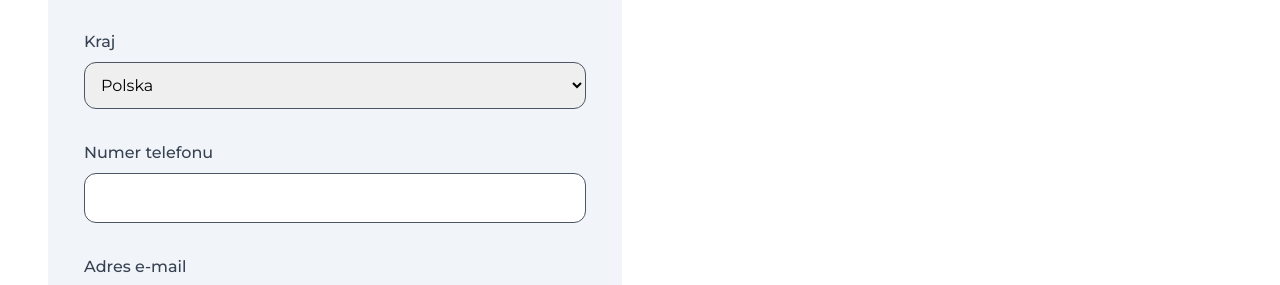
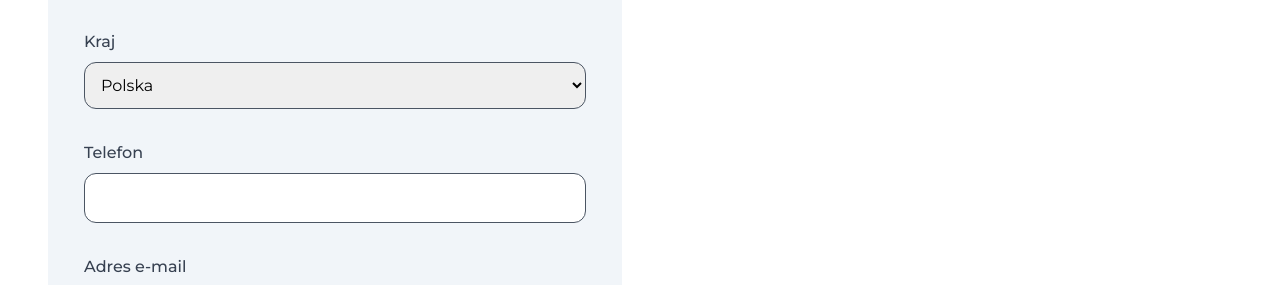
Before and after one commit to kpietryga/react_store, a React (Vite) app: page /checkout in a window 1280 px wide. Shown: the part 1047-1332 px from the top of the page. Built offline with nearby package versions, Linux system fonts and the light colour scheme.

Commit message:
Add tel to Checkout.tsx

```diff
--- a/src/components/pages/Checkout.tsx
+++ b/src/components/pages/Checkout.tsx
@@ -13,6 +13,8 @@ const Checkout: React.FC = () => {
     const [city, setCity] = useState("");
     const [postCode, setPostCode] = useState("");
     const [additional, setAdditional] = useState("");
+    const [tel, setTel] = useState("");
+
 
     const onSendForm = (e) => {
         e.preventDefault();
@@ -48,16 +50,7 @@ const Checkout: React.FC = () => {
                                 { value: "Francja", label: "Francja" },
                             ]}
                         />
-                        <div className="py-4">
-                            <label htmlFor="phone" className="block text-gray-700 font-medium mb-2">
-                                Numer telefonu
-                            </label>
-                            <input
-                                type="tel"
-                                id="phone"
-                                className="w-full border rounded-xl p-3 border-gray-600 focus:outline-none focus:ring-2 focus:ring-customGrayText"
-                            />
-                        </div>
+                        <InputField id="tel" label="Telefon" value={tel} onChange={(e) => setTel(e.target.value)} />
                         <div className="py-4">
                             <label htmlFor="email" className="block text-gray-700 font-medium mb-2">
                                 Adres e-mail
```
